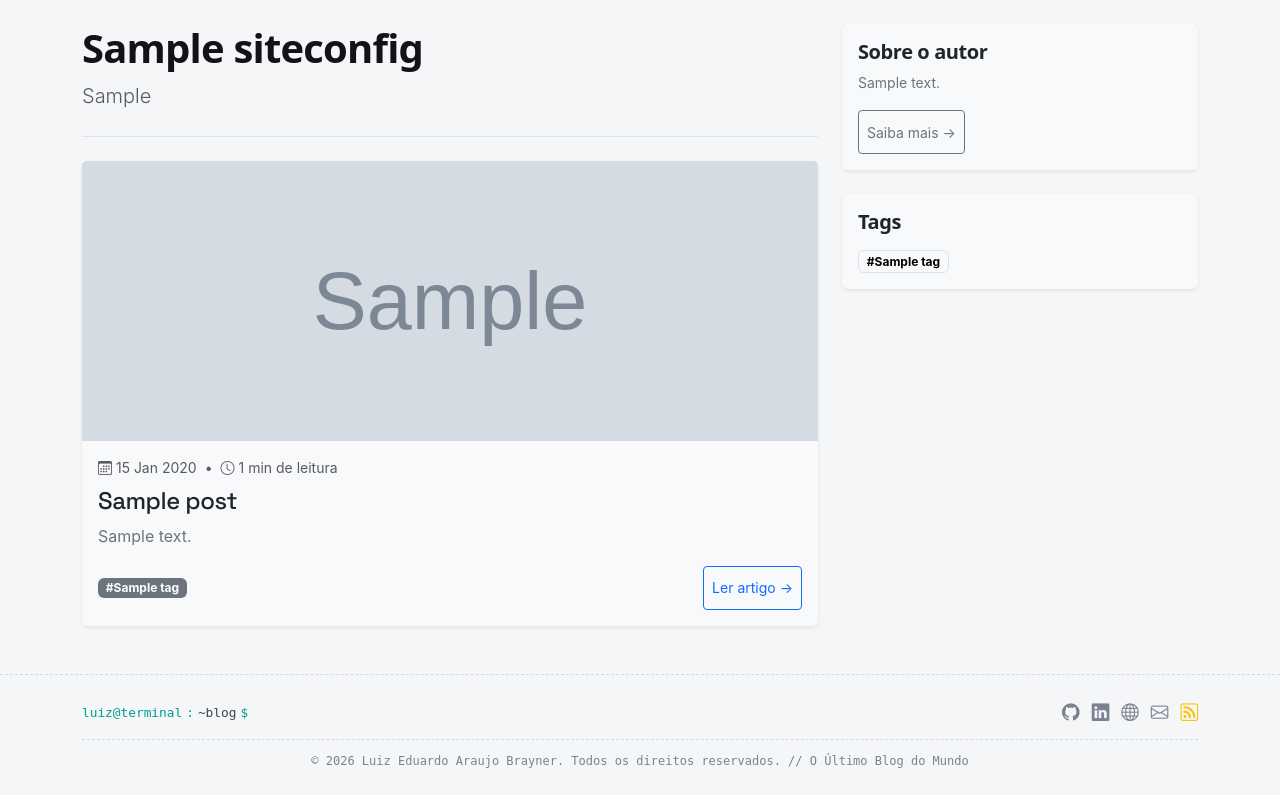
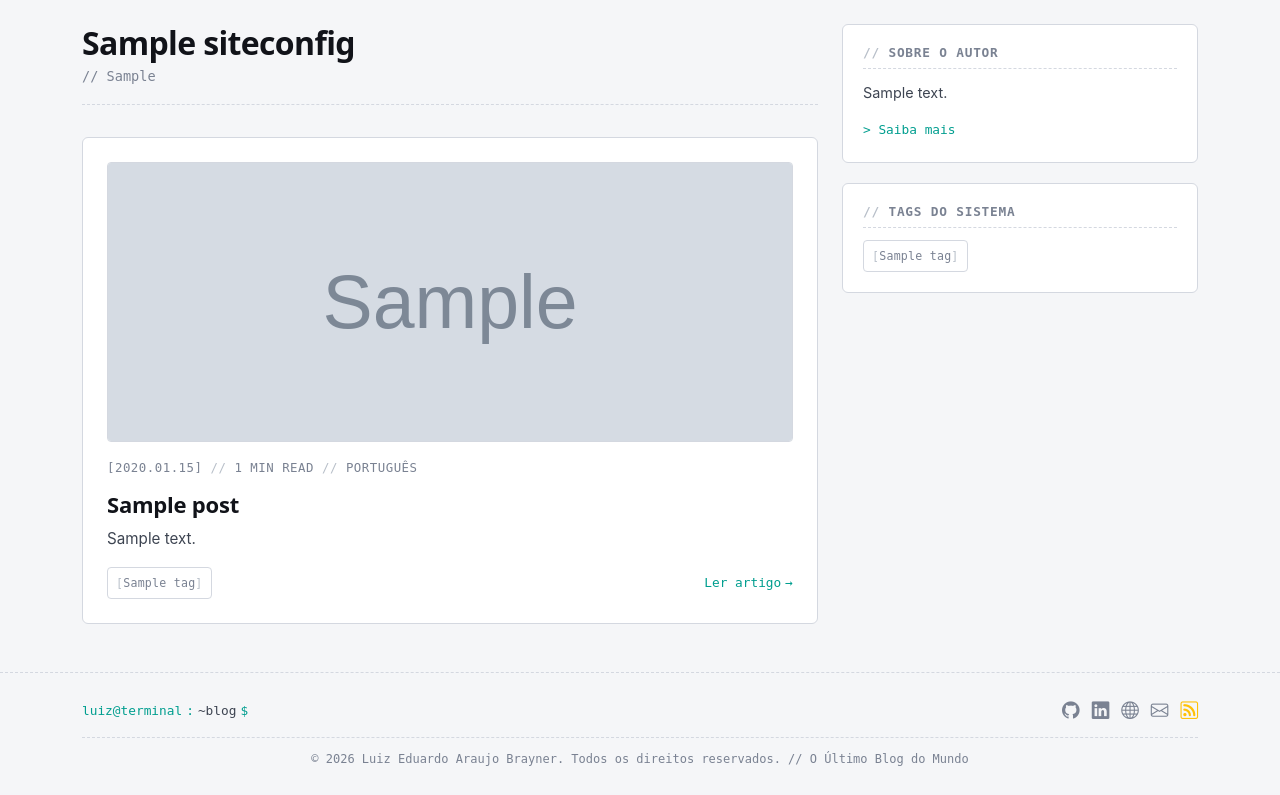
Before and after one commit to Luiz-Edu0202/o-ultimo-blog-do-mundo, a Django app: page / in a window 1280 px wide. Shown: the part 69-864 px from the top of the page. After the commit the page ends 835 px from the top, so only its background shows below. Run offline with Django 5.2, Linux system fonts and the light colour scheme; tables that the repository leaves empty hold one stand-in row (values such as "Sample post"); grey boxes marked "Sample" are stand-in pictures.

Commit message:
style(m6): redesign post cards, list and detail pages

```diff
--- a/templates/blog/post_list.html
+++ b/templates/blog/post_list.html
@@ -9,73 +9,77 @@
 <div class="row">
   <!-- Main posts column -->
   <div class="col-lg-8">
-    <div class="mb-4 pb-2 border-bottom">
-      <h1 class="display-6 fw-bold">
+    <div class="page-header">
+      <h1 class="h2 mb-1">
         {% if LANGUAGE_CODE == 'en' %}{{ site_config.site_title_en }}{% else %}{{ site_config.site_title_pt }}{% endif %}
       </h1>
-      <p class="lead text-muted">
-        {% if LANGUAGE_CODE == 'en' %}{{ site_config.tagline_en }}{% else %}{{ site_config.tagline_pt }}{% endif %}
+      <p class="page-subtitle mb-0">
+        // {% if LANGUAGE_CODE == 'en' %}{{ site_config.tagline_en }}{% else %}{{ site_config.tagline_pt }}{% endif %}
       </p>
     </div>
 
     {% if posts %}
       {% for post in posts %}
-        <article class="card mb-4 shadow-sm border-0 bg-body-tertiary">
+        <article class="post-card">
           {% if post.cover_image %}
-            <img src="{{ post.cover_image.url }}" class="card-img-top" alt="{{ post.title }}" style="max-height: 280px; object-fit: cover;">
+            <img src="{{ post.cover_image.url }}" class="post-cover" alt="{{ post.title }}" loading="lazy">
           {% endif %}
-          <div class="card-body">
-            <div class="d-flex align-items-center gap-2 mb-2 text-muted small">
+
+          <div class="post-meta">
             <time datetime="{{ post.published_at|date:'c' }}">
-                <i class="bi bi-calendar3"></i> {{ post.published_at|date:"d M Y" }}
+              [{{ post.published_at|date:"Y.m.d" }}]
             </time>
-              <span>&bull;</span>
-              <span><i class="bi bi-clock"></i> {{ post.reading_time }} min {% trans "de leitura" %}</span>
+            <span class="meta-separator">//</span>
+            <span>{{ post.reading_time }} MIN READ</span>
+            {% if post.translation_of or post.translations.exists %}
+              <span class="meta-separator">//</span>
+              <span class="text-uppercase">{{ post.get_language_display }}</span>
+            {% endif %}
           </div>
 
-            <h2 class="card-title h4 mb-2">
-              <a href="{{ post.get_absolute_url }}" class="text-decoration-none text-body">
+          <h2 class="post-title">
+            <a href="{{ post.get_absolute_url }}">
               {{ post.title }}
             </a>
           </h2>
 
-            <p class="card-text text-secondary">
-              {{ post.summary|default:post.content_md|truncatewords:40 }}
+          <p class="post-summary">
+            {{ post.summary|default:post.content_md|truncatewords:35 }}
           </p>
 
-            <div class="d-flex flex-wrap align-items-center justify-content-between mt-3">
+          <div class="post-footer">
             <div class="d-flex flex-wrap gap-1">
               {% for tag in post.tags.all %}
-                  <a href="{{ tag.get_absolute_url }}" class="badge text-bg-secondary text-decoration-none">
-                    #{{ tag.name }}
+                <a href="{{ tag.get_absolute_url }}" class="tag-badge">
+                  {{ tag.name }}
                 </a>
               {% endfor %}
             </div>
-              <a href="{{ post.get_absolute_url }}" class="btn btn-sm btn-outline-primary" aria-label="{% trans 'Ler artigo' %}: {{ post.title }}">
-                {% trans "Ler artigo" %} &rarr;
+            <a href="{{ post.get_absolute_url }}" class="read-link" aria-label="{% trans 'Ler artigo' %}: {{ post.title }}">
+              <span>{% trans "Ler artigo" %}</span>
+              <span class="arrow">&rarr;</span>
             </a>
-            </div>
           </div>
         </article>
       {% endfor %}
 
-      <!-- Pagination -->
+      <!-- Terminal Pagination -->
       {% if is_paginated %}
-        <nav aria-label="{% trans 'Navegação de páginas' %}" class="mt-4">
-          <ul class="pagination justify-content-center">
+        <nav aria-label="{% trans 'Navegação de páginas' %}">
+          <ul class="pagination-terminal">
             {% if page_obj.has_previous %}
               <li class="page-item">
                 <a class="page-link" href="?page={{ page_obj.previous_page_number }}" aria-label="{% trans 'Anterior' %}">
-                  <span aria-hidden="true">&laquo;</span>
+                  &lt; prev
                 </a>
               </li>
             {% else %}
-              <li class="page-item disabled"><span class="page-link">&laquo;</span></li>
+              <li class="page-item disabled"><span class="page-link">&lt; prev</span></li>
             {% endif %}
 
             {% for num in paginator.page_range %}
               {% if page_obj.number == num %}
-                <li class="page-item active" aria-current="page"><span class="page-link">{{ num }}</span></li>
+                <li class="page-item active" aria-current="page"><span class="page-link">[{{ num }}]</span></li>
               {% elif num > page_obj.number|add:'-3' and num < page_obj.number|add:'3' %}
                 <li class="page-item"><a class="page-link" href="?page={{ num }}">{{ num }}</a></li>
               {% endif %}
@@ -84,52 +88,48 @@
             {% if page_obj.has_next %}
               <li class="page-item">
                 <a class="page-link" href="?page={{ page_obj.next_page_number }}" aria-label="{% trans 'Próximo' %}">
-                  <span aria-hidden="true">&raquo;</span>
+                  next &gt;
                 </a>
               </li>
             {% else %}
-              <li class="page-item disabled"><span class="page-link">&raquo;</span></li>
+              <li class="page-item disabled"><span class="page-link">next &gt;</span></li>
             {% endif %}
           </ul>
         </nav>
       {% endif %}
 
     {% else %}
-      <div class="alert alert-info" role="alert">
-        {% trans "Nenhum artigo publicado encontrado neste idioma." %}
+      <div class="alert-terminal" role="alert">
+        // {% trans "Nenhum artigo publicado encontrado neste idioma." %}
       </div>
     {% endif %}
   </div>
 
-  <!-- Sidebar -->
+  <!-- Terminal Sidebar -->
   <aside class="col-lg-4 mt-4 mt-lg-0" aria-label="{% trans 'Barra lateral' %}">
-    <div class="card bg-body-tertiary border-0 shadow-sm mb-4">
-      <div class="card-body">
-        <h3 class="h5 card-title fw-bold">{% trans "Sobre o autor" %}</h3>
-        <p class="card-text text-secondary small">
+    <div class="sidebar-card">
+      <h3 class="sidebar-title">{% trans "Sobre o autor" %}</h3>
+      <p class="sidebar-text">
         {% if LANGUAGE_CODE == 'en' %}
-            {{ site_config.about_en|default:site_config.about_pt|truncatewords:45 }}
+          {{ site_config.about_en|default:site_config.about_pt|truncatewords:40 }}
         {% else %}
-            {{ site_config.about_pt|default:site_config.about_en|truncatewords:45 }}
+          {{ site_config.about_pt|default:site_config.about_en|truncatewords:40 }}
         {% endif %}
       </p>
-        <a href="{% url 'core:about' %}" class="btn btn-sm btn-outline-secondary">
-          {% trans "Saiba mais" %} &rarr;
+      <a href="{% url 'core:about' %}" class="sidebar-link">
+        &gt; {% trans "Saiba mais" %}
       </a>
-      </div>
     </div>
 
     {% if all_tags %}
-      <div class="card bg-body-tertiary border-0 shadow-sm">
-        <div class="card-body">
-          <h3 class="h5 card-title fw-bold mb-3">{% trans "Tags" %}</h3>
-          <div class="d-flex flex-wrap gap-2">
+      <div class="sidebar-card">
+        <h3 class="sidebar-title">{% trans "Tags do sistema" %}</h3>
+        <div class="tags-cloud">
           {% for tag in all_tags %}
-              <a href="{{ tag.get_absolute_url }}" class="badge text-bg-light border text-decoration-none">
-                #{{ tag.name }}
+            <a href="{{ tag.get_absolute_url }}" class="tag-badge">
+              {{ tag.name }}
             </a>
           {% endfor %}
-          </div>
         </div>
       </div>
     {% endif %}
```
Also changed, not shown: templates/blog/post_detail.html (+29 -31 lines). Lines whose indentation alone changed are shown as unchanged.
